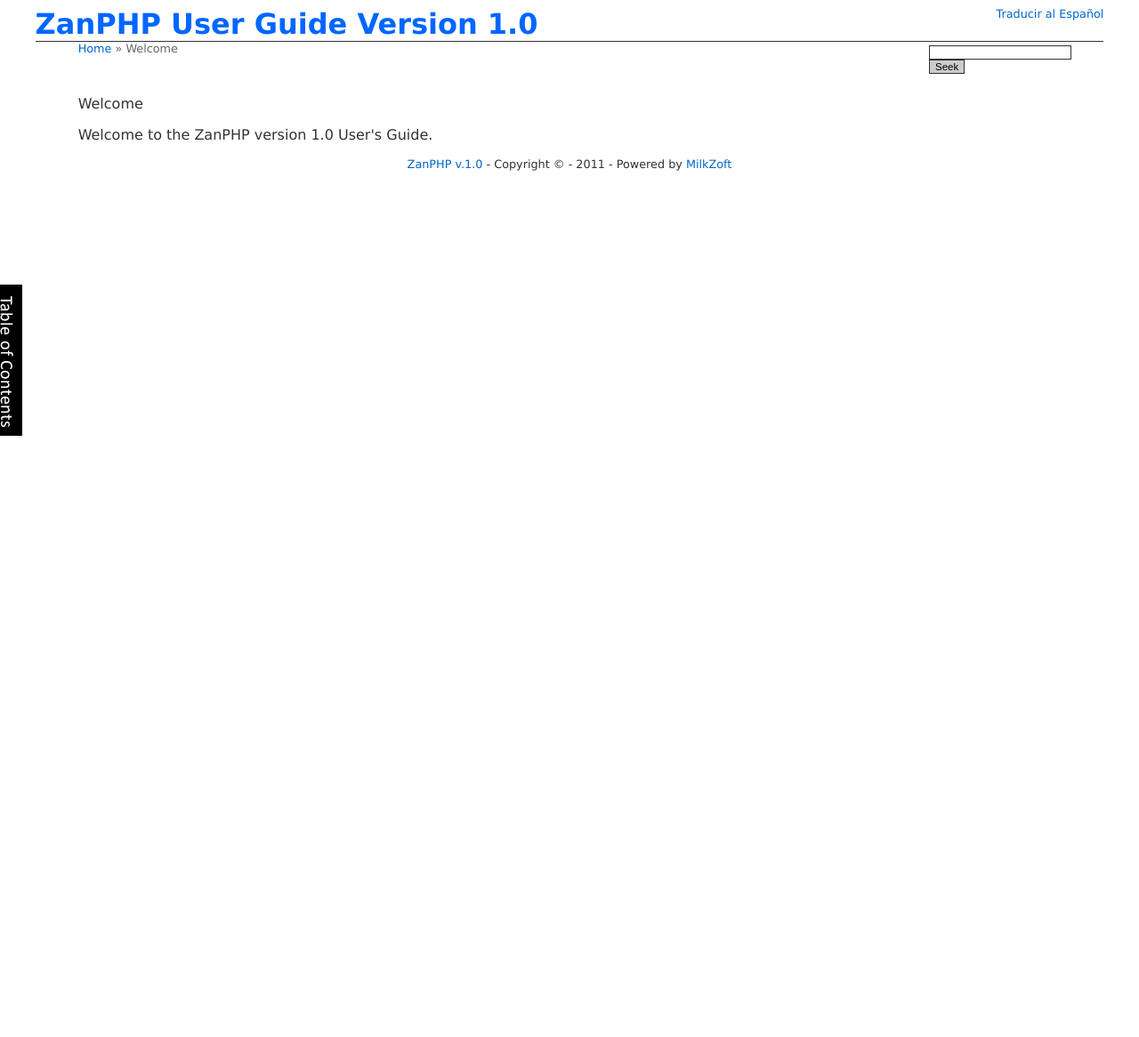
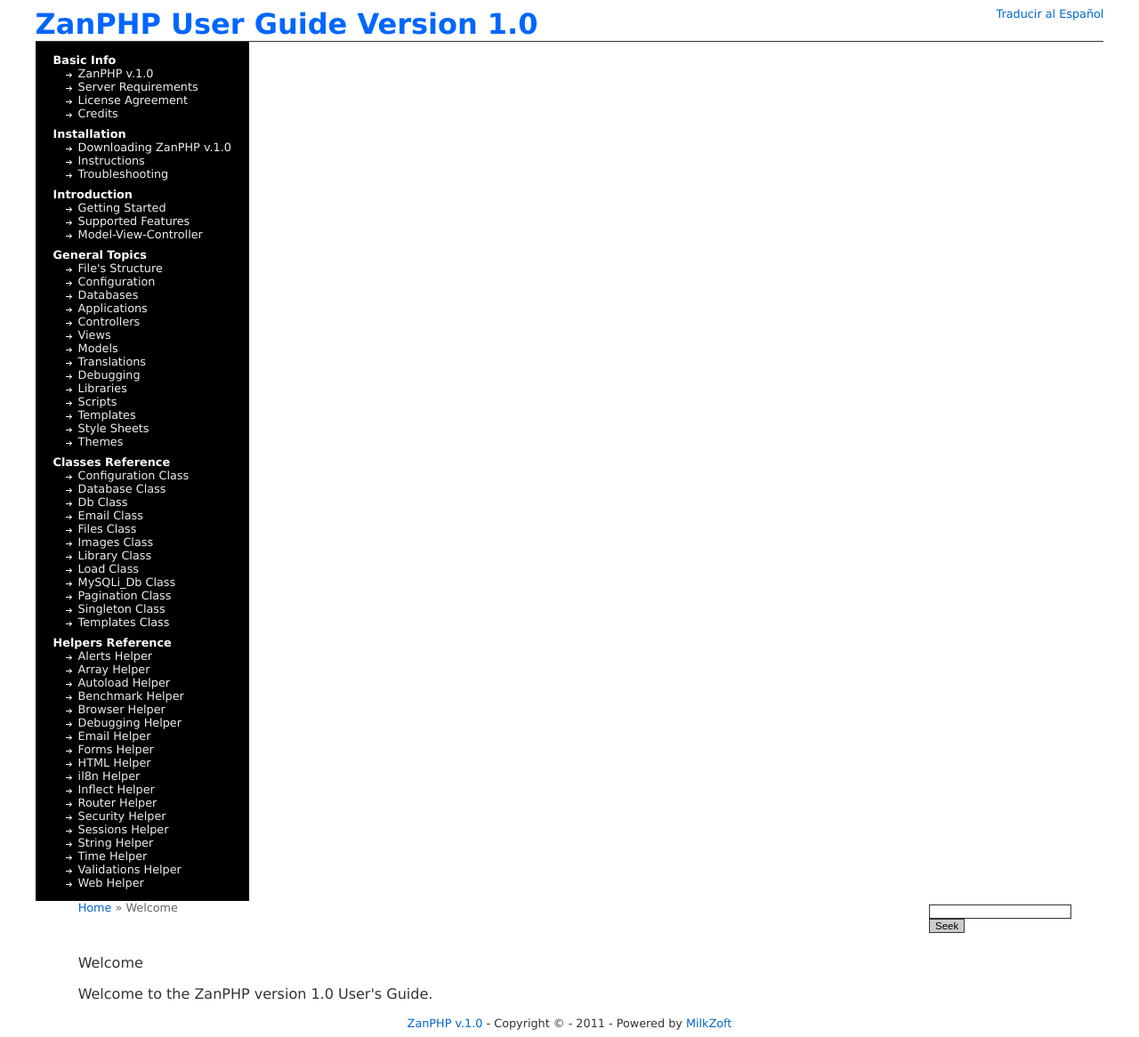
Before and after one commit to MilkZoft/Documentacion-ZanPHP, a PHP site: page /zanphp/ in a window 1280 px wide. Shown: the whole page at 89% size. Before the commit the page ends 490 px from the top, so only its background shows below. Run offline with PHP 8.4, Linux system fonts and the light colour scheme.

Commit message:
Cambio de estilos

```diff
--- a/css/style.css
+++ b/css/style.css
@@ -97,7 +97,6 @@ footer {
 	margin-top: -20px;
 }
 
-
 .text {
 	text-align: justify;
 }
@@ -123,42 +122,18 @@ footer {
 	float:left;
 	width:240px;
 	background-color:black;
-	position:absolute;
-	top:0;
-	left:-230px;
 }
 
 #Content {
 	float:right;
 	width:96%;
-
 }
 
 #Menu {
-	display:none;
 	height:100%;
 	margin-left:5px;
 	font-size:.8em;
 	color:white;
-}
-
-.TableContent {
-	text-indent:-9999px;
-	background-repeat: none;
-	background-color:black;
-	display:block;
-	width:35px;
-	height:170px;
-	float:left;
-	position:fixed;
-	top:38%;
-	left:-10px;
-}
-
-.TableContent:hover {
-	cursor:pointer;
-	background-color: #ff3333;
-	left:0px;
 }
 
 .ListMenu {
--- a/index.php
+++ b/index.php
@@ -132,7 +132,6 @@ define("_modRewrite", FALSE);
 							<li class="ListSMenu"><a href="<?php print $URL; ?>/helpers/web_helper"><?php print __("Web Helper"); ?></a></li>
 					</ul>
 				</div>
-				<p class="TableContent"><?php print __("Table of Contents"); ?></p>
 			</div>
 
 			<section id="Content">
```
